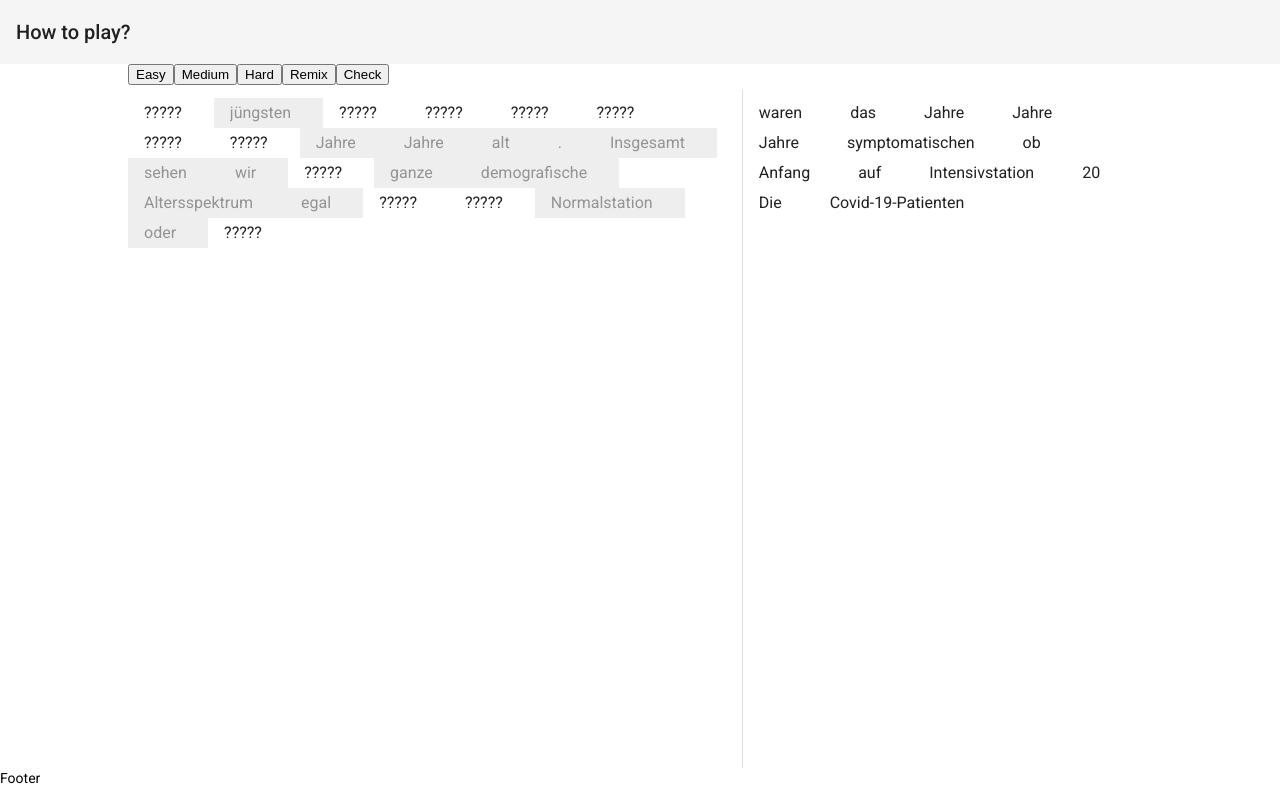
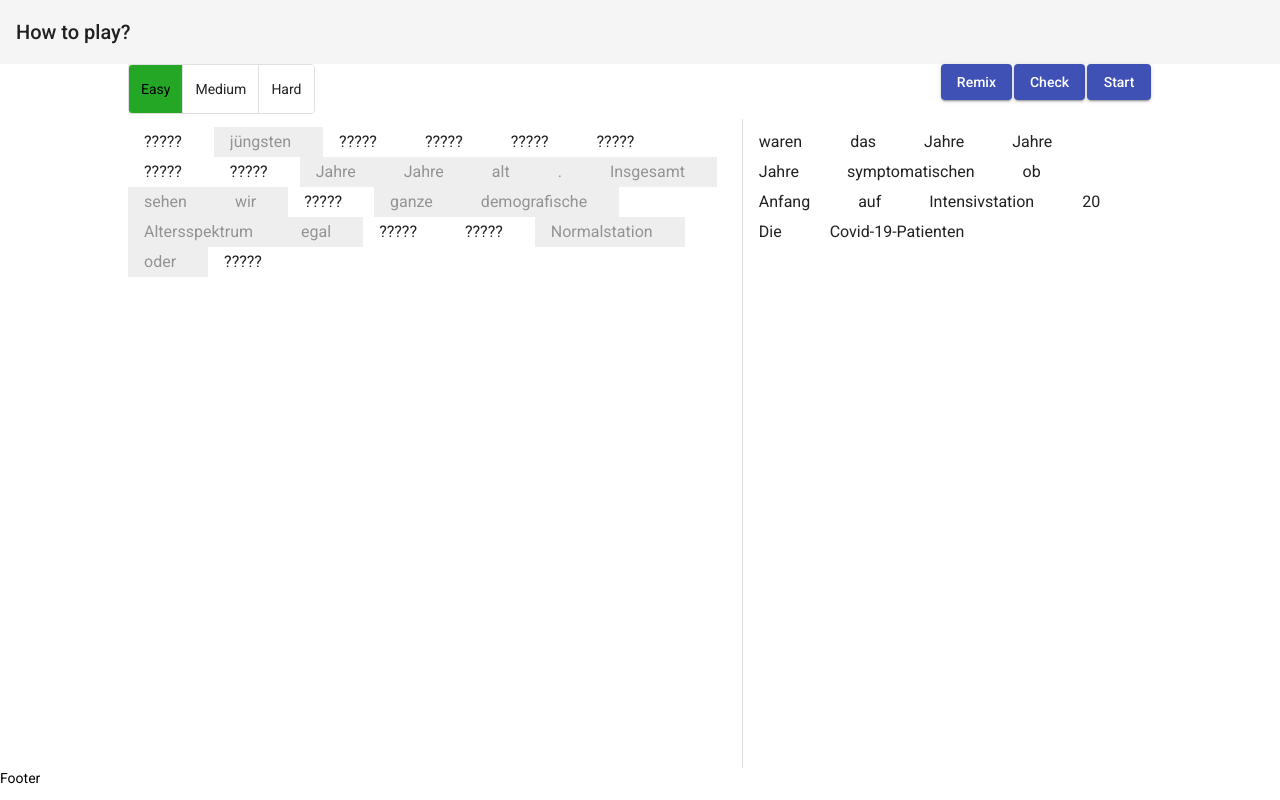
Before and after one commit to GiVanx/SprachWelt, an Angular app in the folder frontend/: page /text-fill in a window 1280 px wide. Built offline with nearby package versions, Linux system fonts and the light colour scheme.

Commit message:
Change the look of the buttons in text-fill-game-header

```diff
--- /dev/null
+++ b/frontend/src/app/model/difficulty.ts
@@ -0,0 +1,5 @@
+export enum Difficulty {
+  EASY = 'EASY',
+  MEDIUM = 'MEDIUM',
+  HARD = 'HARD',
+}
--- a/frontend/src/app/text-fill-game/text-fill-game-header/text-fill-game-header.component.html
+++ b/frontend/src/app/text-fill-game/text-fill-game-header/text-fill-game-header.component.html
@@ -1,22 +1,31 @@
 <div fxLayout="row" fxLayoutAlign="space-between start">
-  <div>
-    <button mat-raised-button color="primary">
-      Easy
-    </button>
-    <button mat-raised-button color="primary">
-      Medium
-    </button>
-    <button mat-raised-button color="primary">
-      Hard
-    </button>
-  </div>
+  <mat-button-toggle-group
+    name="difficultyLevel"
+    (change)="onDifficultyChange($event)"
+  >
+    <mat-button-toggle
+      class="easy"
+      value="{{ difficultyEnum().EASY }}"
+      [checked]="true"
+      >Easy</mat-button-toggle
+    >
+    <mat-button-toggle value="{{ difficultyEnum().MEDIUM }}" class="medium"
+      >Medium</mat-button-toggle
+    >
+    <mat-button-toggle value="{{ difficultyEnum().HARD }}" class="hard"
+      >Hard</mat-button-toggle
+    >
+  </mat-button-toggle-group>
 
-  <div>
+  <div class="control-button-group">
     <button mat-raised-button color="primary">
       Remix
     </button>
     <button mat-raised-button color="primary" (click)="onCheckButtonClicked()">
       Check
     </button>
+    <button mat-raised-button color="primary">
+      Start
+    </button>
   </div>
 </div>
--- a/frontend/src/app/text-fill-game/text-fill-game-header/text-fill-game-header.component.less
+++ b/frontend/src/app/text-fill-game/text-fill-game-header/text-fill-game-header.component.less
@@ -2,10 +2,21 @@
   margin-bottom: 5px;
 }
 
-.align-right {
-  align-self: flex-end;
+.control-button-group button {
+  margin: 0 1px 0 1px;
 }
 
-.align-left {
-  align-self: flex-start;
+.mat-button-toggle-checked.easy {
+  background-color: rgb(36, 167, 36);
+  color: black;
 }
+
+.mat-button-toggle-checked.medium {
+  background-color: rgb(240, 237, 72);
+  color: black;
+}
+
+.mat-button-toggle-checked.hard {
+  background-color: rgb(233, 77, 77);
+  color: black;
+}
--- a/frontend/src/app/text-fill-game/text-fill-game-header/text-fill-game-header.component.ts
+++ b/frontend/src/app/text-fill-game/text-fill-game-header/text-fill-game-header.component.ts
@@ -1,5 +1,6 @@
 import { Component, OnInit } from '@angular/core';
 import { TextStore } from '../../state/text.store';
+import { Difficulty } from 'src/app/model/difficulty';
 
 @Component({
   selector: 'app-text-fill-game-header',
@@ -11,6 +12,14 @@ export class TextFillGameHeaderComponent implements OnInit {
 
   ngOnInit(): void {}
 
+  difficultyEnum() {
+    return Difficulty;
+  }
+
+  onDifficultyChange($event) {
+    console.log($event.value);
+  }
+
   onCheckButtonClicked() {
     this.store.checkWords();
   }
--- a/frontend/src/app/text-fill-game/text-fill-game.component.html
+++ b/frontend/src/app/text-fill-game/text-fill-game.component.html
@@ -1,7 +1,5 @@
 <div fxLayout="column" fxFlex="0.8 1 0">
-  <div fxLayout="row">
-    <app-text-fill-game-header></app-text-fill-game-header>
-  </div>
+  <app-text-fill-game-header></app-text-fill-game-header>
 
   <div fxLayout="row" fxFlex="1 1 0">
     <app-text-with-gaps fxFlex="1.5 1 0"></app-text-with-gaps>
--- a/frontend/src/app/text-fill-game/text-fill-game.module.ts
+++ b/frontend/src/app/text-fill-game/text-fill-game.module.ts
@@ -10,6 +10,8 @@ import { MatDividerModule } from '@angular/material/divider';
 import { LayoutModule } from '../layout/layout.module';
 import { AppLayoutComponent } from '../layout/app-layout/app-layout.component';
 import { FlexLayoutModule } from '@angular/flex-layout';
+import { MatButtonToggleModule } from '@angular/material/button-toggle';
+import { MatButtonModule } from '@angular/material/button';
 
 const routes: Routes = [
   {
@@ -32,6 +34,8 @@ const routes: Routes = [
     TextFillGameComponent,
   ],
   imports: [
+    MatButtonModule,
+    MatButtonToggleModule,
     CommonModule,
     MatDividerModule,
     RouterModule.forChild(routes),
```
